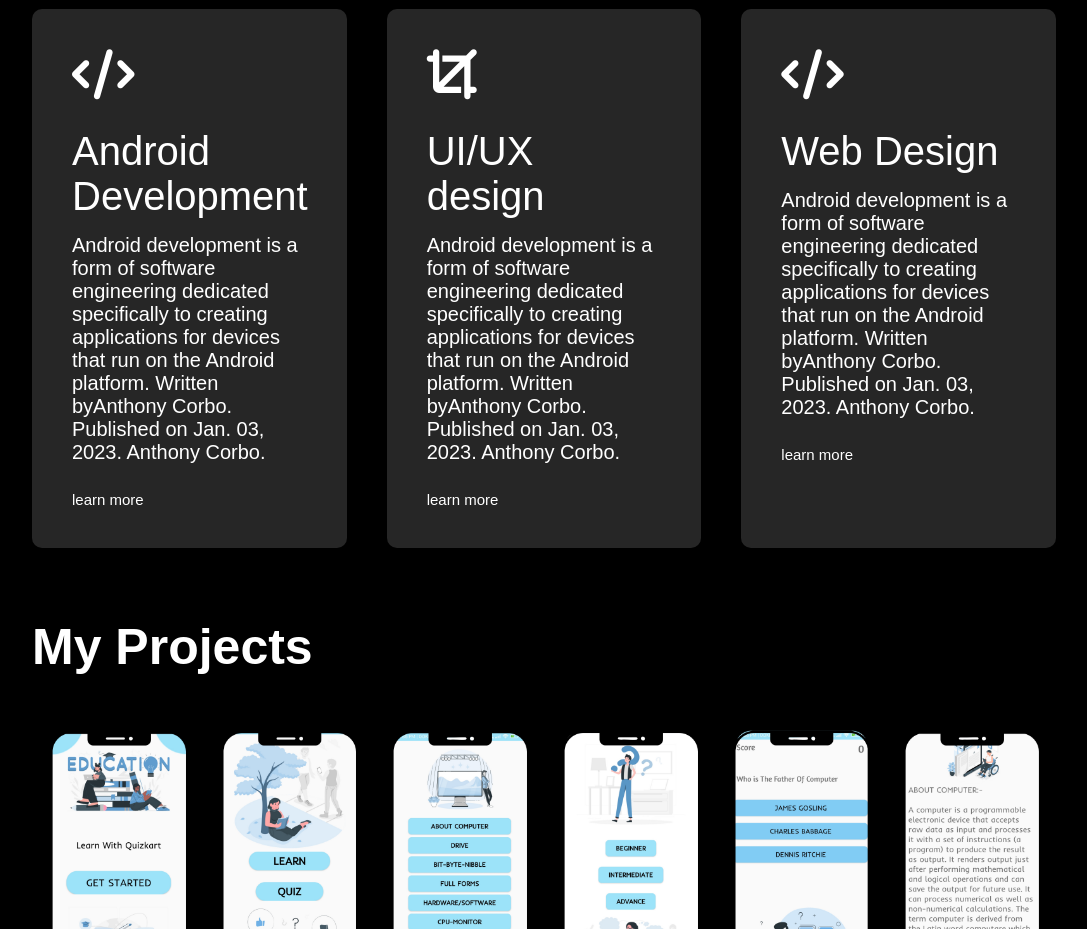
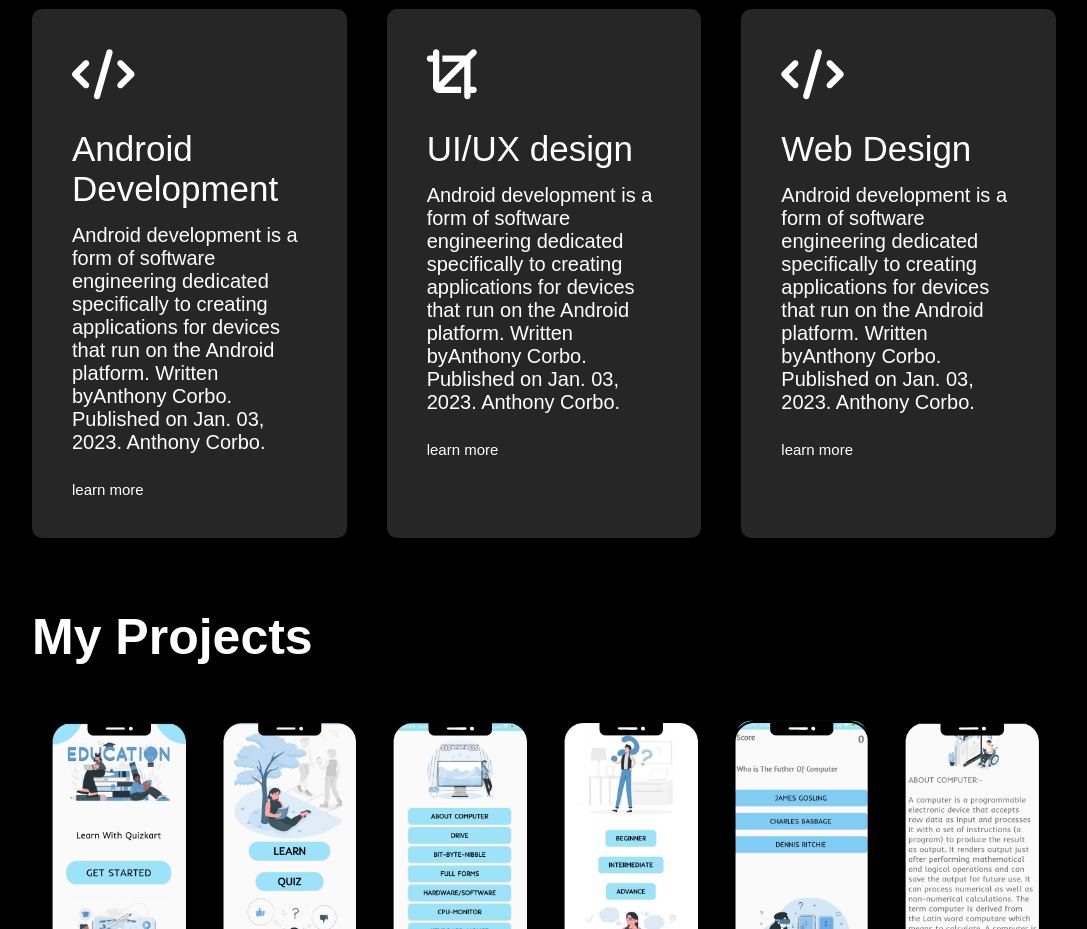
Before and after one commit to arshlanahmad/Arshlan-Ahmad-Portfolio, a plain HTML site: page index.html in a window 1280 px wide. Shown: the part 1380-2309 px from the top of the page, without its empty margins (96-1183 px from the left). Drawn offline with Linux system fonts and the light colour scheme.

Commit message:
Update style.css

```diff
--- a/style.css
+++ b/style.css
@@ -163,13 +163,12 @@ position: relative;
     margin-bottom: 30px;
 }
 .service-list div h2{
-    font-size: 40px;
+    font-size: 35px;
     font-weight: 500;
     margin-bottom: 15px;
 }
 .service-list div p{
     font-size: 20px;
-    font-weight: 500;
     margin-bottom: 15px;
 }
 .service-list div a{
```
